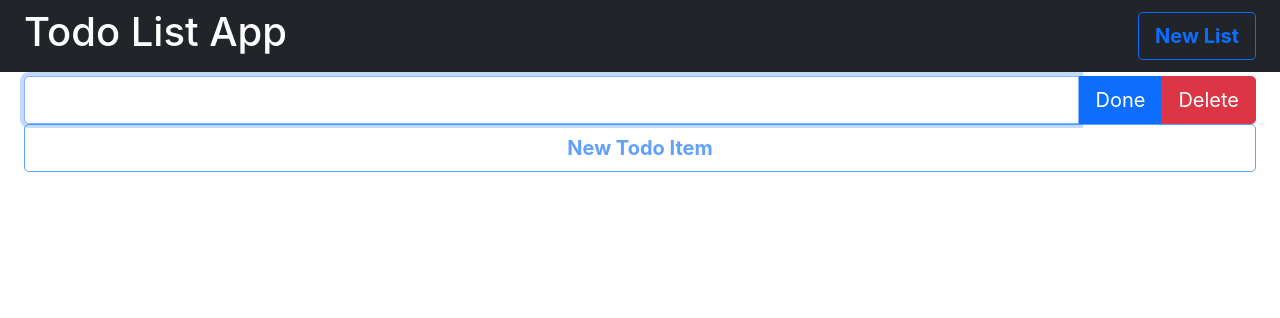
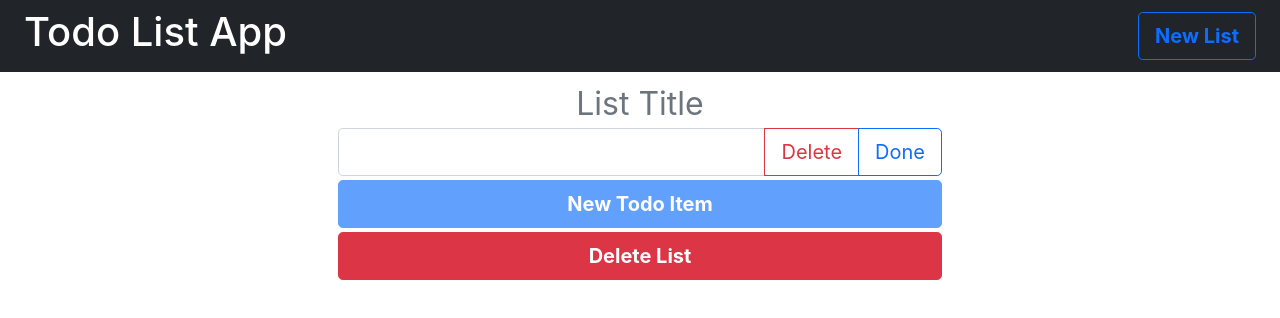
Before and after one commit to charlescohanlon/todo-list-app, a React (Create React App) app: page / in a window 1280 px wide. Shown: the top 318 px of the page. Built offline with nearby package versions, Linux system fonts and the light colour scheme.

Commit message:
add list title delete list button and made some aesthetic changes to UI

```diff
--- a/src/App.js
+++ b/src/App.js
@@ -1,5 +1,5 @@
 /*
- * TODO: add list titles, add list delete, look into JSON.stringify to "save" todos
+ * TODO:
  * add comment documentation, make responsive
 */
 import React, { Component } from 'react';
@@ -42,6 +42,12 @@ class TodoApp extends Component {
     newLists[listIndex].listItems[itemIndex].isEditing = isEditing;
     this.setState({ lists: newLists });
   }
+
+  handleTitleTextChange = (listPos, newVal) => {
+    const { newLists, listIndex } = this.getMatchingItemForList(listPos);
+    newLists[listIndex].title = newVal;
+    this.setState({ lists: newLists });
+  };
 
   handleTextInputChange = (listPos, value) => {
     const { newLists, listIndex, itemIndex } = this.getMatchingItemForList(listPos);
@@ -95,6 +101,14 @@ class TodoApp extends Component {
     this.setState(newState);
   };
 
+  handleDeleteList = (listId) => {
+    const newState = { ...this.state };
+    const { newLists, listIndex } = this.getMatchingItemForList({ listId, itemId: null });
+    newLists.splice(listIndex, 1);
+    newState.lists = newLists;
+    this.setState(newState);
+  };
+
   removeItem(listPos) {
     const { newLists, listIndex, itemIndex } = this.getMatchingItemForList(listPos);
     const list = newLists[listIndex].listItems;
@@ -106,10 +120,12 @@ class TodoApp extends Component {
     const { lists } = this.state;
     return (
       <div>
-        <NavBar onAddList={this.handleAddList} />
+        <NavBar onAddList={this.handleAddList} listLength={lists.length} />
         <Lists
           lists={lists}
-          onChange={this.handleTextInputChange}
+          onTitleTextChange={this.handleTitleTextChange}
+          onDeleteList={this.handleDeleteList}
+          onItemTextChange={this.handleTextInputChange}
           onDone={this.handleDone}
           onDelete={this.handleDelete}
           onEdit={this.handleEdit}
--- a/src/components/List.jsx
+++ b/src/components/List.jsx
@@ -1,20 +1,47 @@
 import React, { Component } from 'react';
 import PropTypes from 'prop-types';
 import ListItem from './ListItem';
-// import ListTitle from './ListTitle';
 import './custom_css/List.css';
 
 class List extends Component {
-  getAddBtnFor(listId, onAddItem) {
+  getListTitle(listId, titleVal, onTitleTextChange) {
     return (
+      <input
+        type="text"
+        className="form-control non-resizable title-text p-0 mt-2 fs-2"
+        placeholder="List Title"
+        ref={(input) => { this.titleInputArea = input; }}
+        onChange={(evt) => onTitleTextChange({ itemId: null, listId }, evt.target.value)}
+        onKeyDown={(evt) => {
+          if (evt.key === 'Enter') {
+            this.titleInputArea.blur();
+          }
+        }}
+        value={titleVal}
+      />
+    );
+  }
+
+  getAddAndDeleteBtnFor(listId, onAddItem, onDeleteList) {
+    const btnClasses = 'btn btn-lg full-width btn-';
+    return (
+      <>
         <button
           type="button"
-        className="btn btn-outline-primary btn-lg full-width"
+          className={`${btnClasses}primary mb-1`}
           onClick={() => onAddItem(listId)}
           disabled={!this.canAddNewItem()}
         >
           <b>New Todo Item</b>
         </button>
+        <button
+          type="button"
+          className={`${btnClasses}danger`}
+          onClick={() => onDeleteList(listId)}
+        >
+          <b>Delete List</b>
+        </button>
+      </>
     );
   }
 
@@ -28,14 +55,25 @@ class List extends Component {
 
   render() {
     const {
-      items, listId, onChange, onDone, onDelete, onEdit, onComplete, onAddItem,
+      titleVal,
+      items,
+      listId,
+      onTitleTextChange,
+      onItemTextChange,
+      onDone,
+      onDelete,
+      onEdit,
+      onComplete,
+      onAddItem,
+      onDeleteList,
     } = this.props;
+
     const listItems = items.map((item) => (
       <ListItem
         key={item.itemId}
         listId={listId}
         item={item}
-        onChange={onChange}
+        onItemTextChange={onItemTextChange}
         onDone={onDone}
         onDelete={onDelete}
         onEdit={onEdit}
@@ -44,15 +82,16 @@ class List extends Component {
     ));
     return (
       <>
-        {/* <ListTitle /> */}
+        {this.getListTitle(listId, titleVal, onTitleTextChange)}
         {listItems}
-        {this.getAddBtnFor(listId, onAddItem)}
+        {this.getAddAndDeleteBtnFor(listId, onAddItem, onDeleteList)}
       </>
     );
   }
 }
 
 List.propTypes = {
+  titleVal: PropTypes.string.isRequired,
   items: PropTypes.arrayOf(PropTypes.shape({
     itemId: PropTypes.number.isRequired,
     text: PropTypes.string.isRequired,
@@ -60,12 +99,14 @@ List.propTypes = {
     isComplete: PropTypes.bool.isRequired,
   })).isRequired,
   listId: PropTypes.number.isRequired,
-  onChange: PropTypes.func.isRequired,
+  onTitleTextChange: PropTypes.func.isRequired,
+  onItemTextChange: PropTypes.func.isRequired,
   onDone: PropTypes.func.isRequired,
   onDelete: PropTypes.func.isRequired,
   onEdit: PropTypes.func.isRequired,
   onComplete: PropTypes.func.isRequired,
   onAddItem: PropTypes.func.isRequired,
+  onDeleteList: PropTypes.func.isRequired,
 };
 
 export default List;
--- a/src/components/ListItem.jsx
+++ b/src/components/ListItem.jsx
@@ -14,7 +14,7 @@ class ListItem extends Component {
     const viewingCheckBox = (
       <div className="input-group-text btn-group-lg">
         <input
-          className="form-check-input mt-0 large-checkbox"
+          className="form-check-input m-0 large-checkbox"
           type="checkbox"
           onChange={(change) => onComplete(pos, change.target.checked)}
         />
@@ -23,7 +23,7 @@ class ListItem extends Component {
     return this.item.isEditing ? null : viewingCheckBox;
   }
 
-  getTextAreaFor(pos, onChange, onDone, onEdit) {
+  getTextAreaFor(pos, onItemTextChange, onDone, onEdit) {
     const { text, isEditing, isComplete } = this.item;
     let textAreaClasses = 'form-control non-resizable';
     if (isComplete) textAreaClasses += ' show-complete';
@@ -32,11 +32,10 @@ class ListItem extends Component {
       <TextareaAutosize
         className={textAreaClasses}
         value={text}
-        onChange={(evt) => onChange(pos, evt.target.value)}
+        onChange={(evt) => onItemTextChange(pos, evt.target.value)}
         onKeyDown={(evt) => {
           if (evt.key === 'Enter') onDone(pos);
         }}
-        autoFocus
       />
     );
     if (isEditing) return editingTextArea;
@@ -54,22 +53,22 @@ class ListItem extends Component {
   }
 
   getBtnsFor(pos, onDone, onDelete, onEdit) {
-    const { isEditing, isComplete } = this.item;
+    const { isEditing } = this.item;
     const editingButtons = (
       <>
         <button
           type="button"
-          className="btn btn-primary"
+          className="btn btn-outline-danger"
+          onClick={() => onDelete(pos)}
+        >
+          Delete
+        </button>
+        <button
+          type="button"
+          className="btn btn-outline-primary"
           onClick={() => onDone(pos)}
         >
           Done
-        </button>
-        <button
-          type="button"
-          className="btn btn-danger"
-          onClick={() => onDelete(pos)}
-        >
-          Delete
         </button>
       </>
     );
@@ -78,7 +77,7 @@ class ListItem extends Component {
     const viewingButtons = (
       <button
         type="button"
-        className={`btn ${isComplete ? 'show-complete' : 'btn-warning'}`}
+        className="btn btn-warning px-4"
         onClick={() => {
           onEdit(pos);
           this.textInputArea.focus();
@@ -92,14 +91,14 @@ class ListItem extends Component {
 
   render() {
     const {
-      listId, onComplete, onChange, onDone, onEdit, onDelete,
+      listId, onComplete, onItemTextChange, onDone, onEdit, onDelete,
     } = this.props;
     const pos = { itemId: this.item.itemId, listId };
     const { isComplete } = this.item;
     return (
-      <div className={`input-group input-group-lg mt-1 ${isComplete ? 'fade-out' : ''}`}>
+      <div className={`input-group input-group-lg mb-1 ${isComplete ? 'fade-out' : ''}`}>
         {this.getCheckBoxFor(pos, onComplete)}
-        {this.getTextAreaFor(pos, onChange, onDone, onEdit)}
+        {this.getTextAreaFor(pos, onItemTextChange, onDone, onEdit)}
         {this.getBtnsFor(pos, onDone, onDelete, onEdit)}
       </div>
     );
@@ -114,7 +113,7 @@ ListItem.propTypes = {
     isComplete: PropTypes.bool.isRequired,
   }).isRequired,
   listId: PropTypes.number.isRequired,
-  onChange: PropTypes.func.isRequired,
+  onItemTextChange: PropTypes.func.isRequired,
   onDone: PropTypes.func.isRequired,
   onDelete: PropTypes.func.isRequired,
   onEdit: PropTypes.func.isRequired,
--- a/src/components/Lists.jsx
+++ b/src/components/Lists.jsx
@@ -4,16 +4,25 @@ import List from './List';
 
 function Lists(props) {
   const {
-    lists, onChange, onDone, onDelete, onEdit, onComplete, onAddItem,
+    lists,
+    onTitleTextChange,
+    onDeleteList,
+    onItemTextChange,
+    onDone, onDelete,
+    onEdit, onComplete,
+    onAddItem,
   } = props;
   return (
     <div className="row px-4">
       {lists.map((list) => (
-        <div className="container col gx-4" key={list.listId}>
+        <div className="container col-6 gx-4" key={list.listId}>
           <List
+            titleVal={list.title}
             listId={list.listId}
             items={list.listItems}
-            onChange={onChange}
+            onTitleTextChange={onTitleTextChange}
+            onDeleteList={onDeleteList}
+            onItemTextChange={onItemTextChange}
             onDone={onDone}
             onDelete={onDelete}
             onEdit={onEdit}
@@ -38,7 +47,9 @@ Lists.propTypes = {
     })),
     lastItemId: PropTypes.number.isRequired,
   })).isRequired,
-  onChange: PropTypes.func.isRequired,
+  onTitleTextChange: PropTypes.func.isRequired,
+  onDeleteList: PropTypes.func.isRequired,
+  onItemTextChange: PropTypes.func.isRequired,
   onDone: PropTypes.func.isRequired,
   onDelete: PropTypes.func.isRequired,
   onEdit: PropTypes.func.isRequired,
--- a/src/components/NavBar.jsx
+++ b/src/components/NavBar.jsx
@@ -2,12 +2,24 @@ import React from 'react';
 import PropTypes from 'prop-types';
 
 function NavBar(props) {
-  const { onAddList } = props;
+  const { onAddList, listLength } = props;
+
+  const addListButton = (
+    <button
+      type="button"
+      className="btn btn-lg btn-outline-primary d-flex"
+      onClick={onAddList}
+      disabled={!(listLength < 4)}
+    >
+      <b>New List</b>
+    </button>
+  );
+
   return (
     <nav className="navbar navbar-light bg-dark">
       <div className="container-fluid px-4">
         <h1 className="text-white">Todo List App</h1>
-        <button type="button" className="btn btn-lg btn-outline-primary d-flex" onClick={onAddList}><b>New List</b></button>
+        {addListButton}
       </div>
     </nav>
   );
@@ -15,6 +27,7 @@ function NavBar(props) {
 
 NavBar.propTypes = {
   onAddList: PropTypes.func.isRequired,
+  listLength: PropTypes.number.isRequired,
 };
 
 export default NavBar;
--- a/src/components/custom_css/ListItem.css
+++ b/src/components/custom_css/ListItem.css
@@ -1,3 +1,9 @@
+
+input:focus, textarea:focus {
+  outline: none !important;
+  box-shadow: none !important;
+}
+
 .fade-out {
   opacity: 0;
   transition: opacity 0.5s;
@@ -16,3 +22,12 @@
   width: 1.75rem;
   height: 1.75rem;
 }
+
+.title-text {
+  text-align: center;
+  border: none;
+}
+
+.btn-warning:hover {
+  background-color: #e9ecef !important;
+}
```
Also changed, not shown: src/components/ListTitle.jsx (deleted, +0 -13 lines). Lines whose indentation alone changed are shown as unchanged.
